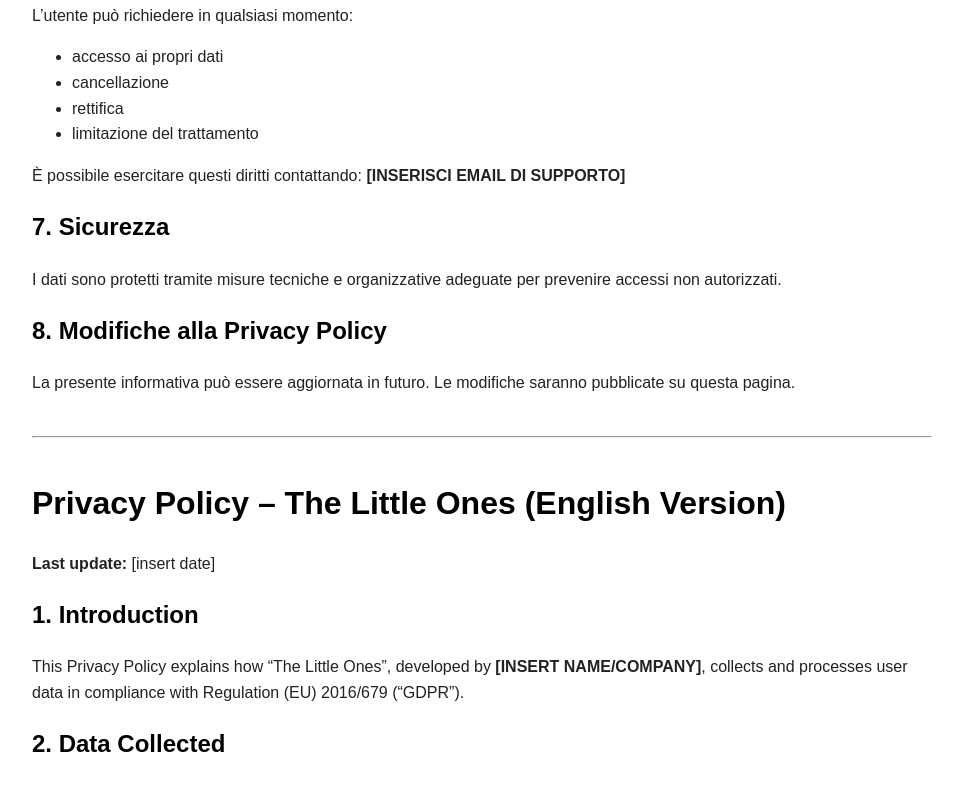
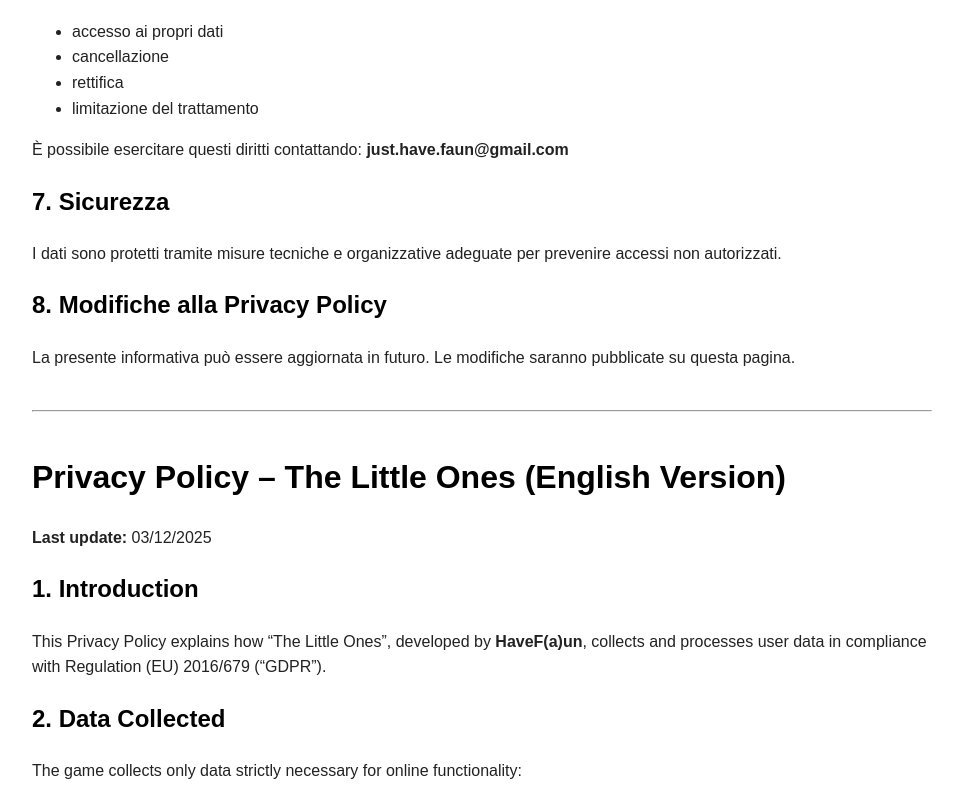
Before and after one commit to justhavefaun/TheLittleOnes, a plain HTML site: page index.html in a window 1280 px wide. Shown: the part 1198-1986 px from the top of the page, without its empty margins (158-1121 px from the left). Drawn offline with Linux system fonts and the light colour scheme.

Commit message:
Update index.html

```diff
--- a/index.html
+++ b/index.html
@@ -24,11 +24,11 @@
 <body>
 
     <h1>Privacy Policy – The Little Ones</h1>
-    <p><strong>Ultimo aggiornamento:</strong> [inserisci data]</p>
+    <p><strong>Ultimo aggiornamento:</strong> 03/12/2025</p>
 
     <h2>1. Introduzione</h2>
     <p>
-        La presente informativa descrive come “The Little Ones”, sviluppato da <strong>[INSERISCI NOME/azienda]</strong>,
+        La presente informativa descrive come “The Little Ones”, sviluppato da <strong>HaveF(a)un</strong>,
         raccoglie, utilizza e protegge i dati degli utenti ai sensi del Regolamento (UE) 2016/679 (“GDPR”).
     </p>
 
@@ -58,7 +58,6 @@
     <ul>
         <li><strong>Unity Gaming Services</strong> (Leaderboards, Analytics)</li>
         <li><strong>Steamworks</strong> (autenticazione, ID anonimo)</li>
-        <li><strong>Server back-end del gioco</strong> se applicabile</li>
     </ul>
     <p>I dati sono trattati nel rispetto delle normative europee e dei relativi provider.</p>
 
@@ -78,7 +77,7 @@
     </ul>
     <p>
         È possibile esercitare questi diritti contattando:
-        <strong>[INSERISCI EMAIL DI SUPPORTO]</strong>
+        <strong>just.have.faun@gmail.com</strong>
     </p>
 
     <h2>7. Sicurezza</h2>
@@ -96,11 +95,11 @@
     <!-- ENGLISH VERSION -->
 
     <h1>Privacy Policy – The Little Ones (English Version)</h1>
-    <p><strong>Last update:</strong> [insert date]</p>
+    <p><strong>Last update:</strong> 03/12/2025</p>
 
     <h2>1. Introduction</h2>
     <p>
-        This Privacy Policy explains how “The Little Ones”, developed by <strong>[INSERT NAME/COMPANY]</strong>,
+        This Privacy Policy explains how “The Little Ones”, developed by <strong>HaveF(a)un</strong>,
         collects and processes user data in compliance with Regulation (EU) 2016/679 (“GDPR”).
     </p>
 
@@ -148,7 +147,7 @@
     </ul>
     <p>
         These rights can be exercised by contacting:
-        <strong>[INSERT SUPPORT EMAIL]</strong>
+        <strong>just.have.faun@gmail.com</strong>
     </p>
 
     <h2>7. Security</h2>
```
